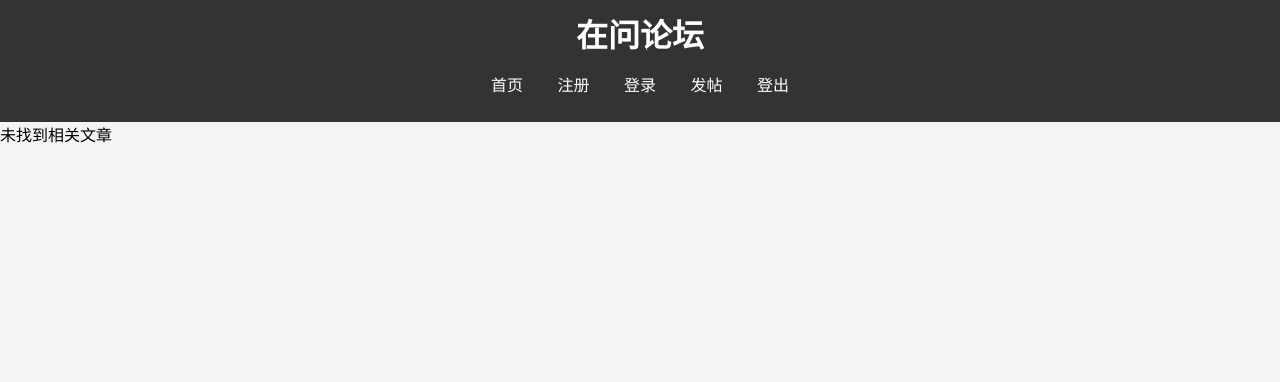
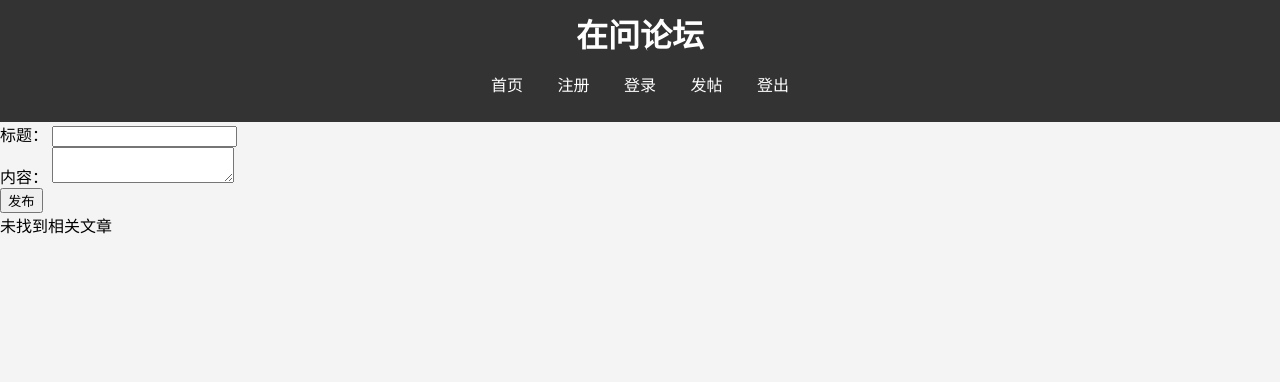
Before and after one commit to dakaca007/django, a PHP site: page /post.php in a window 1280 px wide. Shown: the top 382 px of the page. Run offline with PHP 8.4, Linux system fonts and the light colour scheme; the visitor is signed in with stand-in values (Sample User, id 1); data that the repository does not hold is empty.

Commit message:
Update post.php

```diff
--- a/post.php
+++ b/post.php
@@ -17,9 +17,15 @@ $comments = $stmt->fetchAll(PDO::FETCH_ASSOC);
 ?>
 
 <?php require_once 'templates/header.php'; ?>
+ <form method="post" action="submit_post.php">
+    标题： <input type="text" name="title" required><br>
+    内容： <textarea name="content" required></textarea><br>
+    <button type="submit">发布</button>
+</form>
 <?php
 if (empty($post)) {
     // 如果 $post 为空，可以输出提示信息或者重定向到其他页面
+
     echo "未找到相关文章";
     exit();
 }
```
